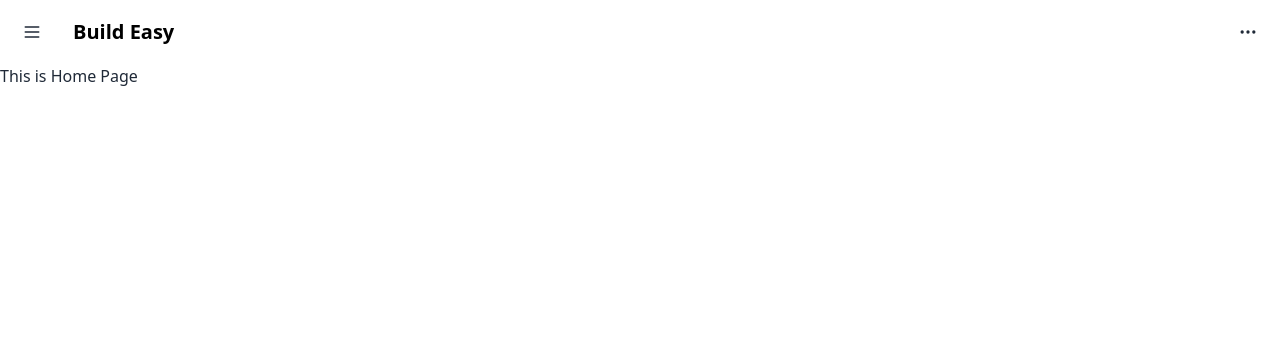
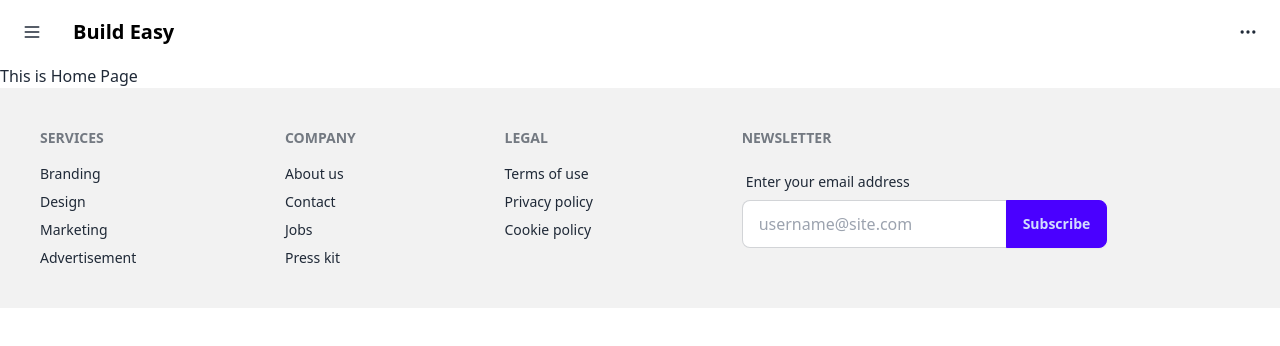
Before and after one commit to Nadim-Nion/no-code-builder-client, a React (Vite) app: page / in a window 1280 px wide. Shown: the top 346 px of the page. Built offline with nearby package versions, Linux system fonts and the light colour scheme.

Commit message:
footer added

```diff
--- a/src/layouts/MainLayout.jsx
+++ b/src/layouts/MainLayout.jsx
@@ -1,12 +1,14 @@
 import React from 'react';
 import { Outlet } from 'react-router-dom';
 import Header from '../pages/SharedComponent/Header/Header';
+import Footer from '../pages/SharedComponent/Footer/Footer';
 
 const MainLayout = () => {
     return (
         <div>
             <Header></Header>
             <Outlet></Outlet>
+            <Footer></Footer>
         </div>
     );
 };
--- /dev/null
+++ b/src/pages/SharedComponent/Footer/Footer.jsx
@@ -0,0 +1,45 @@
+import React from 'react';
+
+const Footer = () => {
+    return (
+        <footer className="footer bg-base-200 text-base-content p-10">
+            <nav>
+                <h6 className="footer-title">Services</h6>
+                <a className="link link-hover">Branding</a>
+                <a className="link link-hover">Design</a>
+                <a className="link link-hover">Marketing</a>
+                <a className="link link-hover">Advertisement</a>
+            </nav>
+            <nav>
+                <h6 className="footer-title">Company</h6>
+                <a className="link link-hover">About us</a>
+                <a className="link link-hover">Contact</a>
+                <a className="link link-hover">Jobs</a>
+                <a className="link link-hover">Press kit</a>
+            </nav>
+            <nav>
+                <h6 className="footer-title">Legal</h6>
+                <a className="link link-hover">Terms of use</a>
+                <a className="link link-hover">Privacy policy</a>
+                <a className="link link-hover">Cookie policy</a>
+            </nav>
+            <form>
+                <h6 className="footer-title">Newsletter</h6>
+                <fieldset className="form-control w-80">
+                    <label className="label">
+                        <span className="label-text">Enter your email address</span>
+                    </label>
+                    <div className="join">
+                        <input
+                            type="text"
+                            placeholder="username@site.com"
+                            className="input input-bordered join-item" />
+                        <button className="btn btn-primary join-item">Subscribe</button>
+                    </div>
+                </fieldset>
+            </form>
+        </footer>
+    );
+};
+
+export default Footer;
```
